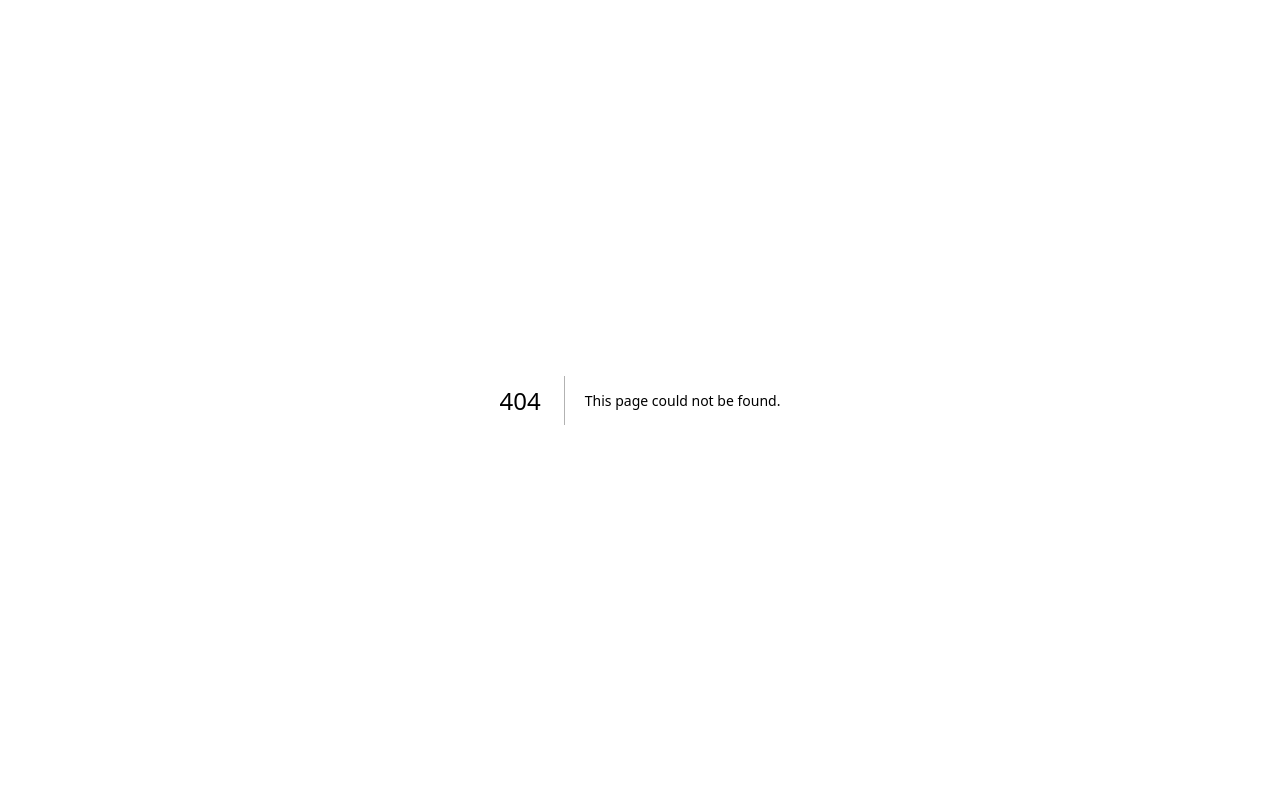
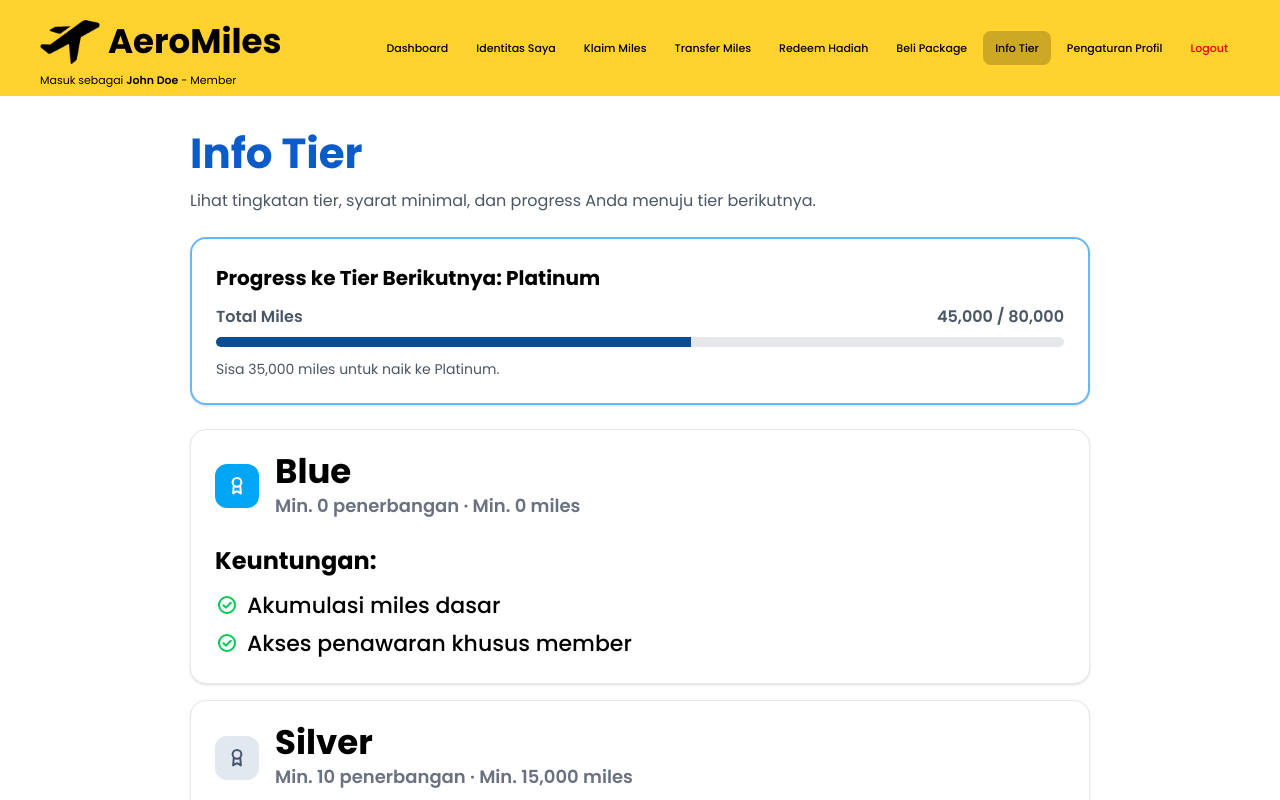
Before and after one commit to rpmdim/yayasan-pesantren-islam, a Next.js app: page /info-tier in a window 1280 px wide. Before the commit this address had no page. Shown: the top 800 px of the page. Built offline with nearby package versions, Linux system fonts and the light colour scheme.

Commit message:
Info Tier DONE

```diff
--- /dev/null
+++ b/src/app/info-tier/page.js
@@ -0,0 +1,190 @@
+"use client";
+
+import NavbarRole from "@/app/component/navbarRole";
+
+const tierData = [
+	{
+		name: "Blue",
+		minFlights: 0,
+		minMiles: 0,
+		benefits: ["Akumulasi miles dasar", "Akses penawaran khusus member"],
+		badgeBg: "bg-sky-500",
+		badgeIcon: "text-white",
+	},
+	{
+		name: "Silver",
+		minFlights: 10,
+		minMiles: 15000,
+		benefits: ["Bonus miles 25%", "Priority check-in", "Akses lounge partner"],
+		badgeBg: "bg-slate-200",
+		badgeIcon: "text-slate-600",
+	},
+	{
+		name: "Gold",
+		minFlights: 25,
+		minMiles: 40000,
+		benefits: [
+			"Bonus miles 50%",
+			"Priority boarding",
+			"Akses lounge premium",
+			"Extra bagasi 10kg",
+		],
+		badgeBg: "bg-amber-400",
+		badgeIcon: "text-amber-950",
+	},
+	{
+		name: "Platinum",
+		minFlights: 50,
+		minMiles: 80000,
+		benefits: [
+			"Bonus miles 100%",
+			"Upgrade gratis (subject to availability)",
+			"Akses lounge first class",
+			"Extra bagasi 20kg",
+			"Dedicated hotline",
+		],
+		badgeBg: "bg-slate-950",
+		badgeIcon: "text-white",
+	},
+];
+
+export default function InfoTierPage() {
+	const currentTier = "Gold";
+	const totalMiles = 45000;
+	const nextTier = tierData.find((tier) => tier.name === "Platinum");
+	const progressPercent = Math.min(
+		100,
+		Math.round((totalMiles / nextTier.minMiles) * 100)
+	);
+	const remainingMiles = Math.max(nextTier.minMiles - totalMiles, 0);
+
+	return (
+		<div className="min-h-screen bg-[var(--background)] text-[var(--foreground)] transition-colors">
+			<NavbarRole role="member" userName="John Doe" roleLabel="Member" />
+
+			<main className="pt-32 pb-10 px-4 sm:px-8">
+				<div className="max-w-[900px] mx-auto">
+					<p className="text-[38px] sm:text-[42px] font-extrabold text-[#0B5CC8] leading-tight">
+						Info Tier
+					</p>
+
+					<p className="text-sm sm:text-base text-gray-600 dark:text-gray-300 mt-2">
+						Lihat tingkatan tier, syarat minimal, dan progress Anda menuju tier berikutnya.
+					</p>
+
+					<section className="mt-6 p-5 sm:p-6 bg-white dark:bg-[#111827] border-2 border-[#66B8F8] rounded-[16px] shadow-sm">
+						<p className="text-[20px] font-bold text-black dark:text-gray-100">
+							Progress ke Tier Berikutnya: {nextTier.name}
+						</p>
+
+						<div className="mt-3 flex items-center justify-between text-sm sm:text-base text-gray-600 dark:text-gray-300 font-semibold">
+							<p>Total Miles</p>
+							<p>
+								{totalMiles.toLocaleString("en-US")} / {nextTier.minMiles.toLocaleString("en-US")}
+							</p>
+						</div>
+
+						<div className="w-full h-[10px] rounded-full bg-gray-200 dark:bg-gray-700 mt-2 overflow-hidden">
+							<div
+								className="h-full bg-[#0A4D94]"
+								style={{ width: `${progressPercent}%` }}
+							/>
+						</div>
+
+						<p className="text-sm text-gray-600 dark:text-gray-300 mt-3">
+							Sisa {remainingMiles.toLocaleString("en-US")} miles untuk naik ke {nextTier.name}.
+						</p>
+					</section>
+
+					<div className="mt-6 space-y-4">
+						{tierData.map((tier) => {
+							const isCurrent = tier.name === currentTier;
+
+							return (
+								<section
+									key={tier.name}
+									className={`bg-white dark:bg-[#111827] border rounded-[16px] p-5 sm:p-6 shadow-sm transition-colors ${
+										isCurrent
+											? "border-2 border-[#66B8F8]"
+											: "border-gray-200 dark:border-gray-700"
+									}`}
+								>
+									<div className="flex items-center gap-4">
+										<div
+											className={`w-[44px] h-[44px] rounded-[12px] flex items-center justify-center ${tier.badgeBg}`}
+										>
+											<TierMedalIcon className={tier.badgeIcon} />
+										</div>
+
+										<div className="flex-1">
+											<div className="flex items-center flex-wrap gap-2">
+												<p className="text-[30px] sm:text-[34px] font-extrabold leading-none text-black dark:text-gray-100">
+													{tier.name}
+												</p>
+
+												{isCurrent ? (
+													<span className="h-[28px] px-3 rounded-full bg-[#3C97D3] text-white text-[13px] font-semibold flex items-center">
+														Tier Anda
+													</span>
+												) : null}
+											</div>
+
+											<p className="text-[18px] font-semibold text-gray-500 dark:text-gray-400 mt-1">
+												Min. {tier.minFlights} penerbangan · Min. {tier.minMiles.toLocaleString("en-US")} miles
+											</p>
+										</div>
+									</div>
+
+									<div className="mt-6">
+										<p className="text-[22px] sm:text-[24px] font-bold text-black dark:text-gray-100">
+											Keuntungan:
+										</p>
+
+										<ul className="mt-3 space-y-2">
+											{tier.benefits.map((benefit) => (
+												<li key={benefit} className="flex items-start gap-2 text-[20px] sm:text-[22px] font-medium text-black dark:text-gray-100">
+													<BenefitCheckIcon />
+													<span className="leading-snug">{benefit}</span>
+												</li>
+											))}
+										</ul>
+									</div>
+								</section>
+							);
+						})}
+					</div>
+				</div>
+			</main>
+		</div>
+	);
+}
+
+function TierMedalIcon({ className }) {
+	return (
+		<svg width="22" height="22" viewBox="0 0 24 24" fill="none" className={className}>
+			<circle cx="12" cy="8" r="4.8" stroke="currentColor" strokeWidth="2.2" />
+			<path
+				d="M8.4 12.5L7.8 20L12 17.7L16.2 20L15.6 12.5"
+				stroke="currentColor"
+				strokeWidth="2.2"
+				strokeLinecap="round"
+				strokeLinejoin="round"
+			/>
+		</svg>
+	);
+}
+
+function BenefitCheckIcon() {
+	return (
+		<svg width="24" height="24" viewBox="0 0 24 24" fill="none" className="text-green-500 mt-0.5 shrink-0">
+			<circle cx="12" cy="12" r="8" stroke="currentColor" strokeWidth="2" />
+			<path
+				d="M8.5 12.2L10.9 14.6L15.8 9.7"
+				stroke="currentColor"
+				strokeWidth="2"
+				strokeLinecap="round"
+				strokeLinejoin="round"
+			/>
+		</svg>
+	);
+}
```
